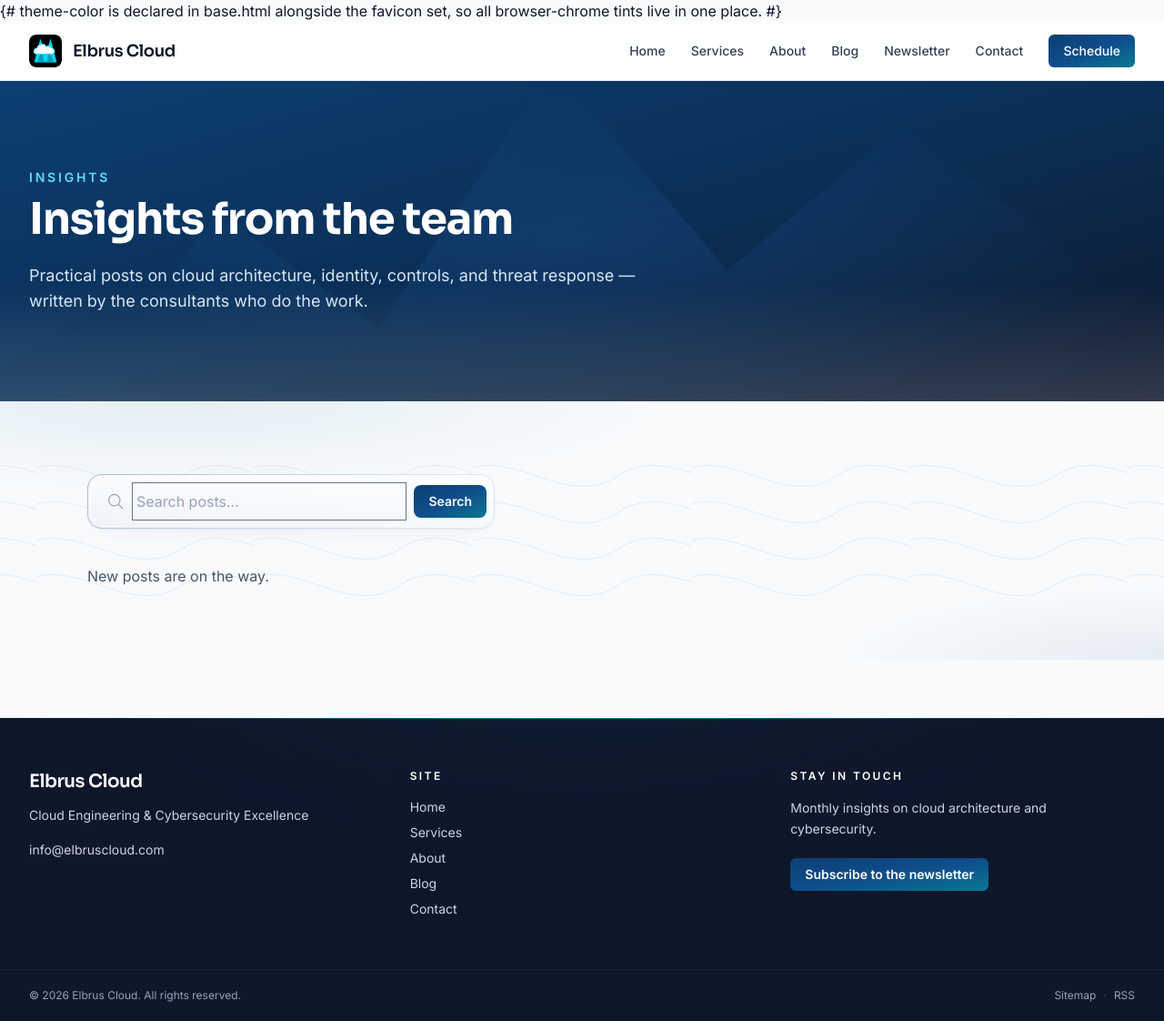
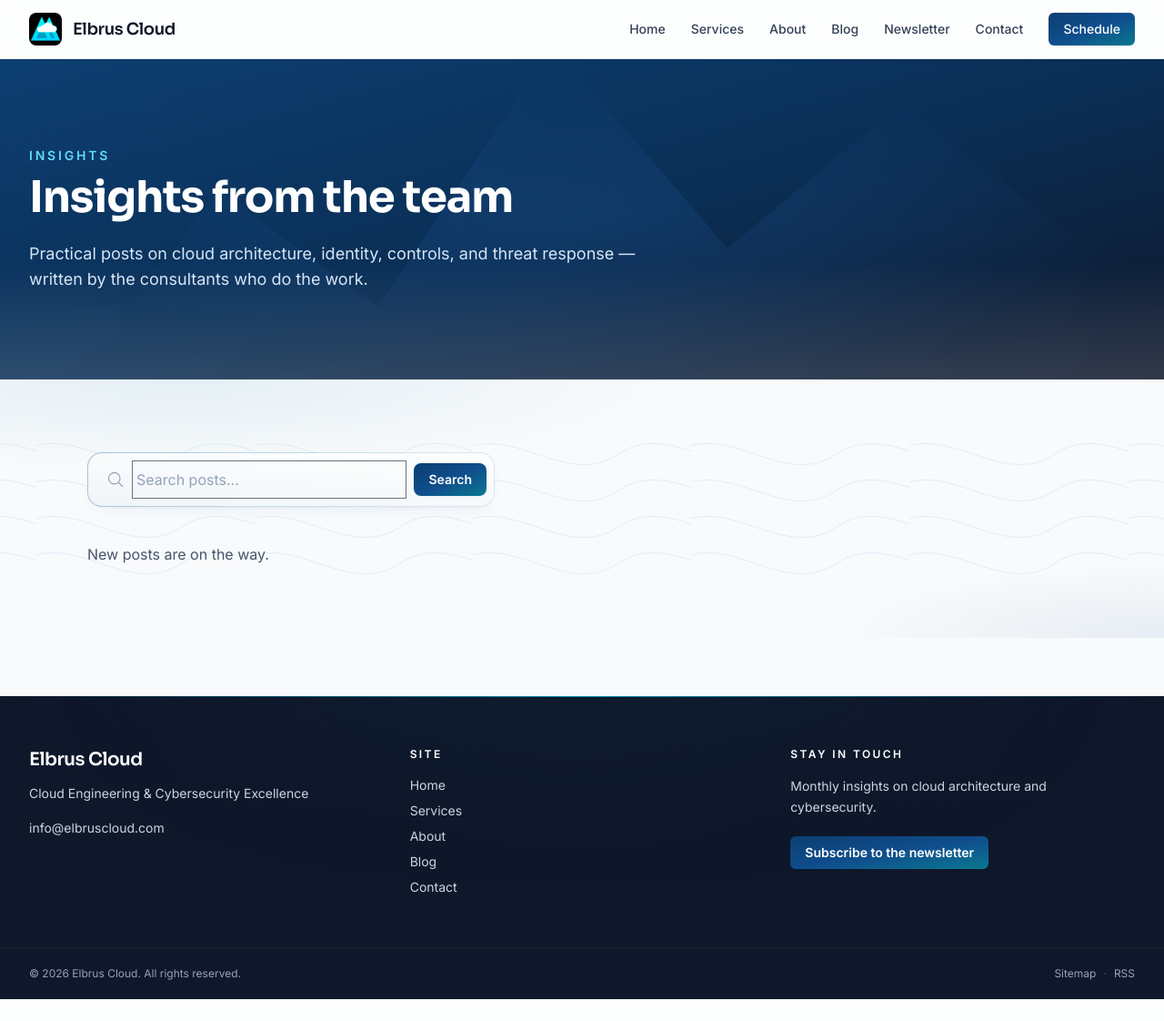
Before and after one commit to potap75/elbrusconsult, a Django app: page /blog/ in a window 1280 px wide. Shown: the whole page at 91% size. After the commit the page ends 1098 px from the top, so only its background shows below. Run offline with Django 5.2, Linux system fonts and the light colour scheme; data that the repository does not hold is empty; style sheets or scripts are compiled from the project's sources.

Commit message:
Drop from-scratch SVG variants; use source PNG everywhere
Two visible bugs the user flagged:

1. Stray text ('theme-color is declared in base.html ...') appearing at
   the top of every page. Root cause: a Django {# #} comment spanning
   two lines in partials/_meta.html. Django only supports {# #} on a
   single line; the second line escaped as literal text. Removed the
   comment.

2. Nav brand icon looked horizontally flipped vs the delivered master
   art because the inline SVG was a hand-drafted approximation, not the
   real artwork. Same issue with favicon.svg. Switched all brand
   surfaces to PNGs derived directly from the master:

   - Nav uses <img src=logo-mark.png srcset=...@2x.png 2x>, generated
     from the source via sips. Crisp at 2x DPI, pixel-faithful, single
     HTTP request, cached forever via WhiteNoise hashed filenames.
   - favicon.svg dropped from <head>; only PNG favicons declared
     (favicon-32.png + favicon-16.png + apple-touch-icon.png), all
     sips-downsampled from the master. No more SVG/PNG inconsistency.
   - og-default.png generated as a real 1200x630 PNG via PIL (the dep
     already ships in base.txt for the HTML sanitizer). Embeds the
     real brand mark in the upper-left over a deep navy gradient with
     topographic silhouettes. Fixes the existing 404 on
     /static/img/og-default.png that OG crawlers were hitting.

Deleted: favicon.svg, logo.svg, og-default.png.svg (no longer
referenced; the source PNG and generated derivatives are the source
of truth).

Co-authored-by: Cursor <cursoragent@cursor.com>

```diff
--- a/backend/templates/base.html
+++ b/backend/templates/base.html
@@ -15,10 +15,10 @@
   <link rel="preconnect" href="https://fonts.gstatic.com" crossorigin>
   {# Body face (Inter) + display face (Sora) for landing-page headlines. #}
   <link rel="stylesheet" href="https://fonts.googleapis.com/css2?family=Inter:wght@400;500;600;700&family=Sora:wght@500;600;700&display=swap">
-  {# Favicons: SVG first for modern browsers (sharpest at any DPR), with        #}
-  {# PNG fallbacks for older browsers and an apple-touch-icon for iOS home     #}
-  {# screen. The black backdrop matches the new brand mark on the OG card.     #}
-  <link rel="icon" type="image/svg+xml" href="{% static 'img/favicon.svg' %}">
+  {# Favicons are direct PNG rasters of the delivered master art so the tab    #}
+  {# icon, iOS home-screen icon, OG card mark, and nav header all stay         #}
+  {# pixel-faithful to the source. No SVG variant is declared because a hand-  #}
+  {# drafted vector can't replicate the source's organic cloud geometry.       #}
   <link rel="icon" type="image/png" sizes="32x32" href="{% static 'img/favicon-32.png' %}">
   <link rel="icon" type="image/png" sizes="16x16" href="{% static 'img/favicon-16.png' %}">
   <link rel="apple-touch-icon" sizes="180x180" href="{% static 'img/apple-touch-icon.png' %}">
--- a/backend/templates/partials/_meta.html
+++ b/backend/templates/partials/_meta.html
@@ -2,8 +2,6 @@
 <meta name="description" content="{{ seo_description|default:SITE_TAGLINE }}">
 <meta name="robots" content="{{ seo_robots|default:'index,follow' }}">
 <meta name="author" content="{{ SITE_NAME }}">
-{# theme-color is declared in base.html alongside the favicon set, so all
-   browser-chrome tints live in one place. #}
 
 <link rel="canonical" href="{{ seo_canonical_url|default:default_canonical_url }}">
 
--- a/backend/templates/partials/_nav.html
+++ b/backend/templates/partials/_nav.html
@@ -1,16 +1,13 @@
+{% load static %}
 <header class="sticky top-0 z-40 border-b border-slate-200/70 bg-white/85 backdrop-blur supports-[backdrop-filter]:bg-white/70">
   <nav aria-label="Primary" class="mx-auto max-w-7xl px-4 sm:px-6 lg:px-8">
     <div class="flex h-16 items-center justify-between">
       <a href="{% url 'home' %}"
          class="flex items-center gap-3 text-slate-900 font-semibold tracking-tight focus-visible:outline-none focus-visible:ring-2 focus-visible:ring-aurora-500 focus-visible:ring-offset-2 focus-visible:ring-offset-white rounded-md">
-        {% comment %}Brand mark: twin-peak "M" in aurora-500 over the black backdrop the source logo uses, with a white cyan-outlined cloud overlay. Kept inline so it inherits the link's hover/focus state and avoids an extra HTTP request.{% endcomment %}<svg viewBox="0 0 64 64" class="h-9 w-9 rounded-lg shadow-sm" aria-hidden="true">
-          <rect width="64" height="64" rx="12" fill="#000000"/>
-          <polygon points="10,54 22,8 32,40 42,8 54,54" fill="#00D9FF"/>
-          <polygon points="16,54 24,28 30,54" fill="#039EBD"/>
-          <polygon points="34,54 40,28 48,54" fill="#039EBD"/>
-          <path d="M14 38 Q9 38 9 33 Q9 27 15 26 Q17 19 25 19 Q31 17 33 23 Q39 21 44 26 Q50 27 50 33 Q50 38 44 38 Z"
-                fill="#FFFFFF" stroke="#00D9FF" stroke-width="1.4" stroke-linejoin="round"/>
-        </svg>
+        {% comment %}Brand mark uses the canonical PNG so the nav, favicon, and OG card are all pixel-faithful to the delivered master art. srcset gives crisp rendering on 2x DPI displays.{% endcomment %}<img src="{% static 'img/logo-mark.png' %}"
+             srcset="{% static 'img/logo-mark.png' %} 1x, {% static 'img/logo-mark@2x.png' %} 2x"
+             alt="" aria-hidden="true" width="36" height="36"
+             class="h-9 w-9 rounded-lg shadow-sm">
         <span class="font-display text-lg">{{ SITE_NAME }}</span>
       </a>
 
```
Also changed, not shown: backend/static/img/favicon.svg (deleted), backend/static/img/logo-mark.png (added), backend/static/img/logo-mark@2x.png (added), backend/static/img/logo.svg (deleted), backend/static/img/og-default.png (added), backend/static/img/og-default.png.svg (deleted).
